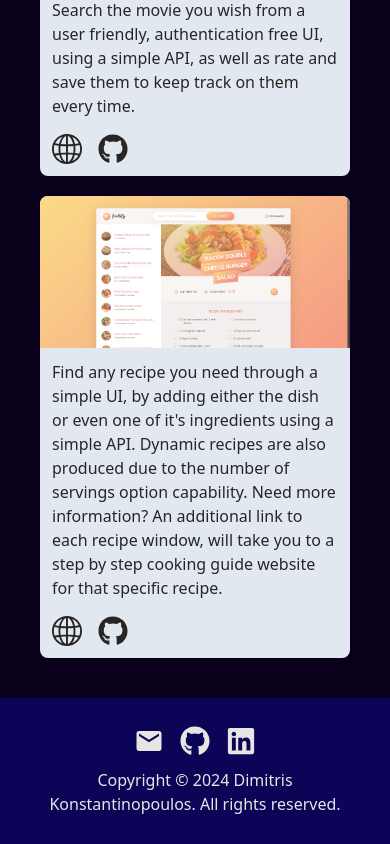
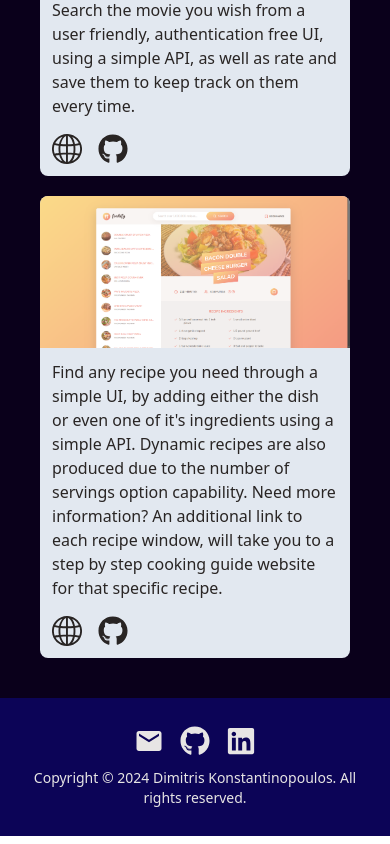
Before and after one commit to JimKonstantinopoulos/Portfolio, a React (Vite) app: page / in a window 390 px wide. Shown: the part 2047-2891 px from the top of the page. Built offline with nearby package versions, Linux system fonts and the light colour scheme.

Commit message:
Make footer responsive

```diff
--- a/src/ui/Footer.jsx
+++ b/src/ui/Footer.jsx
@@ -8,7 +8,7 @@ function Footer(){
             <a href="https://github.com/JimKonstantinopoulos"><FaGithub size="30"/></a>
             <a href="https://www.linkedin.com/in/dimitris-konstantinopoulos-9a76b5274/"><FaLinkedin size="30"/></a>
         </div>
-        <p className="text-center">Copyright © 2024 Dimitris Konstantinopoulos. All rights reserved.</p>
+        <p className="text-center text-sm small:text-base">Copyright © 2024 Dimitris Konstantinopoulos. All rights reserved.</p>
     </footer>
 }
 
```
